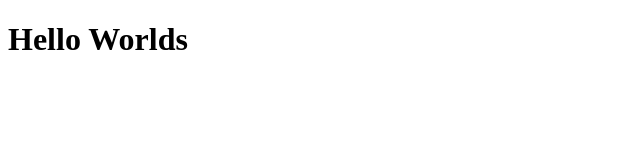
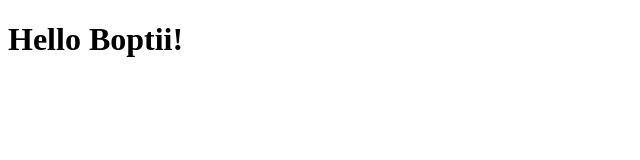
Before and after one commit to HikmaAnwar/simple-react-design, a React (Create React App) app: page / in a window 1280 px wide. Shown: the top 160 px of the page, without its empty margins (0-640 px from the left). Built offline with nearby package versions, Linux system fonts and the light colour scheme.

Commit message:
fix: minor change

```diff
--- a/package.json
+++ b/package.json
@@ -8,6 +8,7 @@
     "@testing-library/user-event": "^13.5.0",
     "react": "^18.3.1",
     "react-dom": "^18.3.1",
+    "react-router-dom": "^6.24.0",
     "react-scripts": "5.0.1",
     "web-vitals": "^2.1.4"
   },
--- a/src/App.js
+++ b/src/App.js
@@ -8,7 +8,7 @@ function App() {
     <BrowserRouter>
     <Routes>
       <Route
-      path="/" element={<h1>Hello Worlds</h1>}
+      path="/" element={<h1>Hello Boptii!</h1>}
       />
 
       <Route
```
Also changed, not shown: 1 other file (tests, documents, lock files or other folders).
